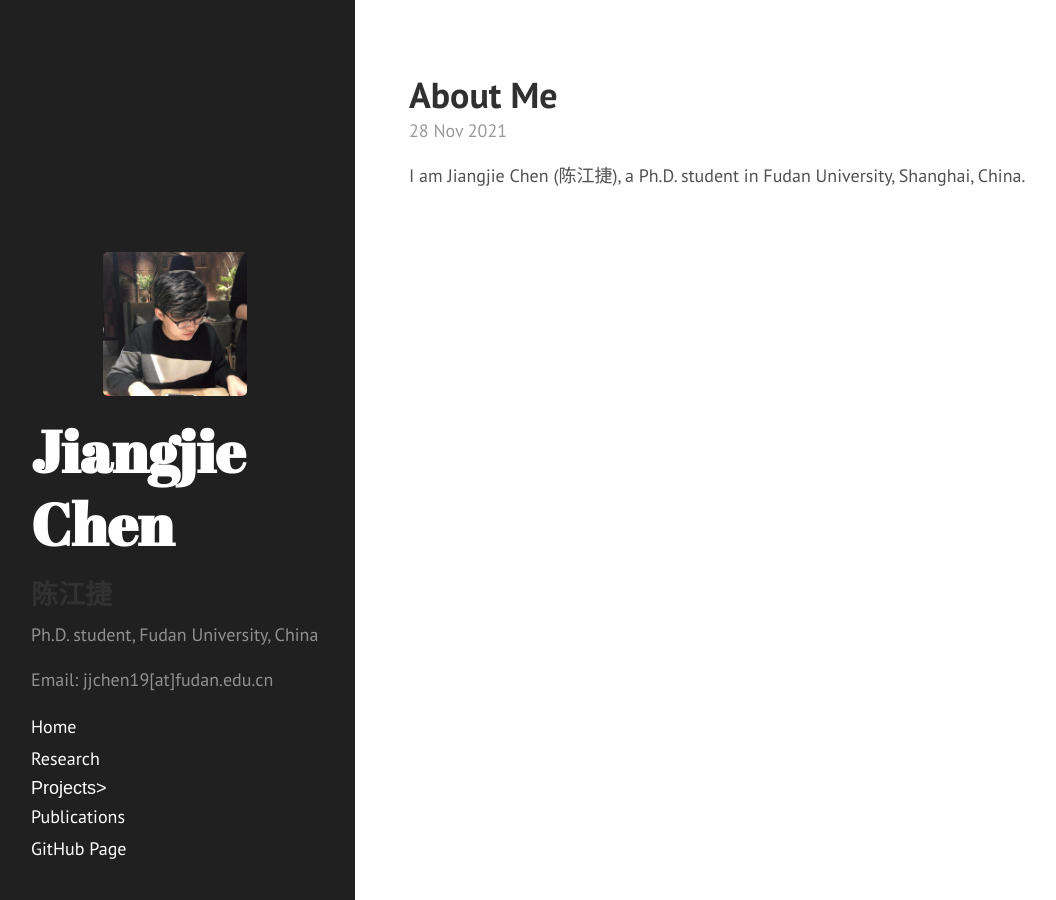
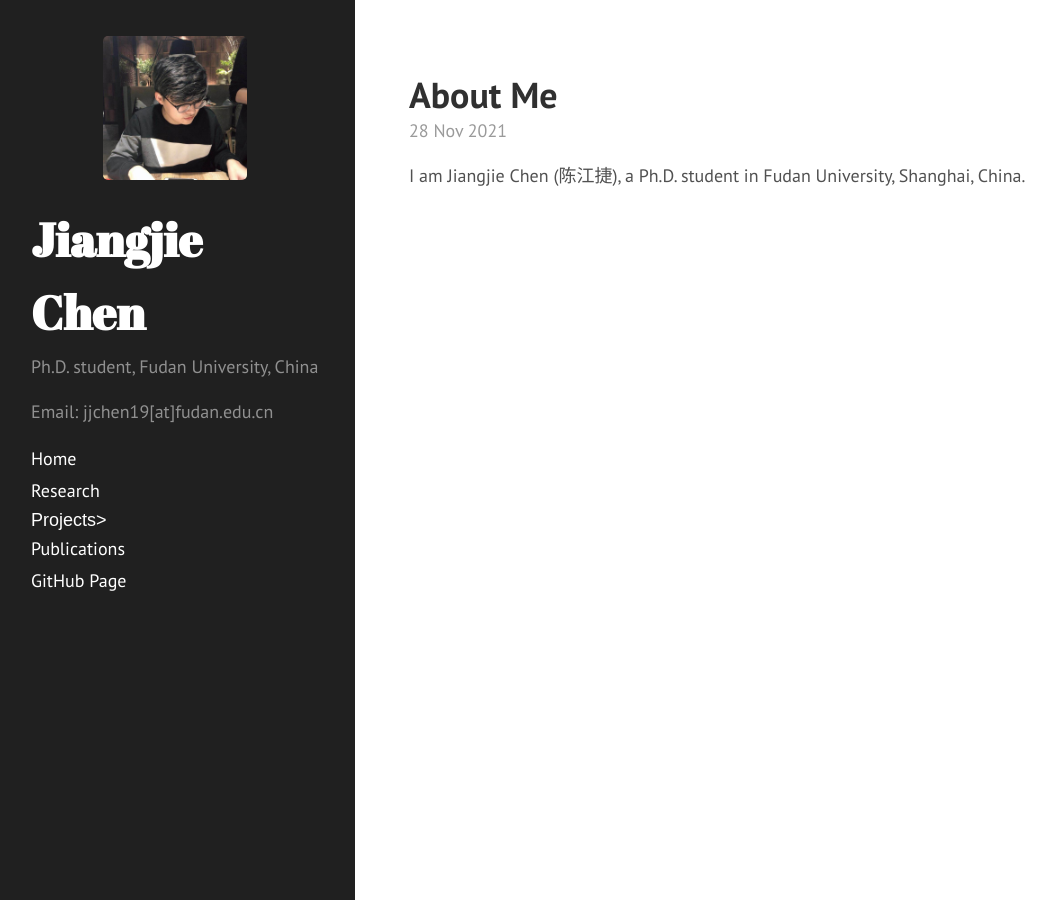
Before and after one commit to jiangjiechen/jiangjiechen.github.io, a Jekyll site: the page built from index.html, in a window 1280 px wide. Shown: the whole page, without its empty margins (5-1061 px from the left). Built offline with Jekyll 4.4.1, drawn with Linux system fonts in a browser that asks for light colours; the list of posts is cut into pages by our own code.

Commit message:
init with remy's template

```diff
--- a/_includes/sidebar.html
+++ b/_includes/sidebar.html
@@ -1,17 +1,16 @@
 <!DOCTYPE html>
 <html>
  <div class="sidebar">
-  <div class="container sidebar-sticky">
+  <div class="container">
     <div class="sidebar-about">
       <h1>
        <a href="{{ site.baseurl }}">
-          <img src="{{ site.baseurl }}/public/logo.png" alt="logo.png" width="144" height="144">
+          <img src="{{ site.baseurl }}public/logo.png" alt="logo.png" width="144" height="144">
         </a>
-        <a href="{{ site.baseurl }}">
-          {{ site.title }}
+        <a href="{{ site.baseurl }}" style="font-size:80%;text-align:center;">
+          {{ site.title <br> site.subtitle }}
         </a>
       </h1>
-        <h2>  {{ site.subtitle }}</h2>
       <p class="sidebar-about-description">{{ site.description }}</p>
       <p class="sidebar-about-email">{{ site.email }}</p>
     </div>
```
